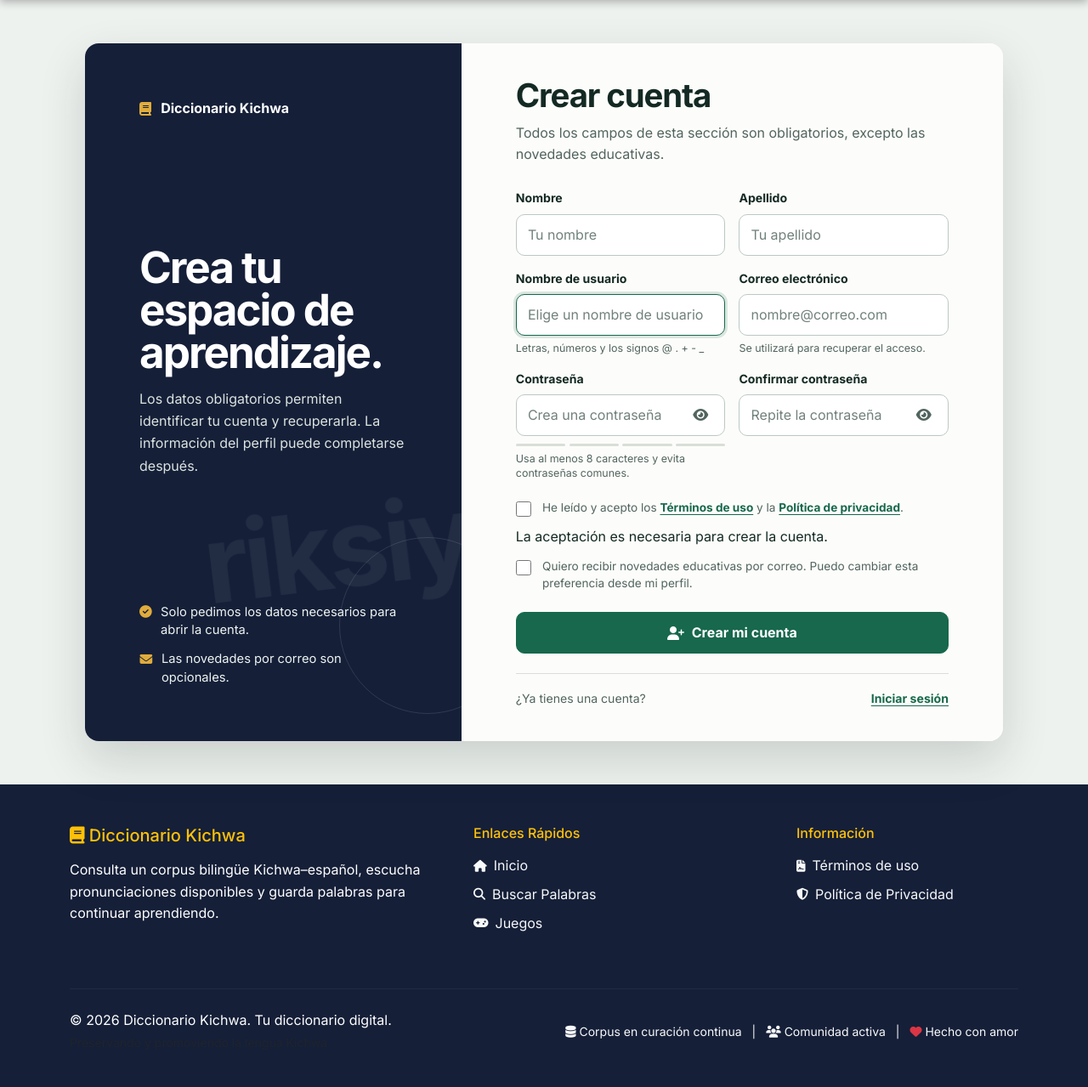
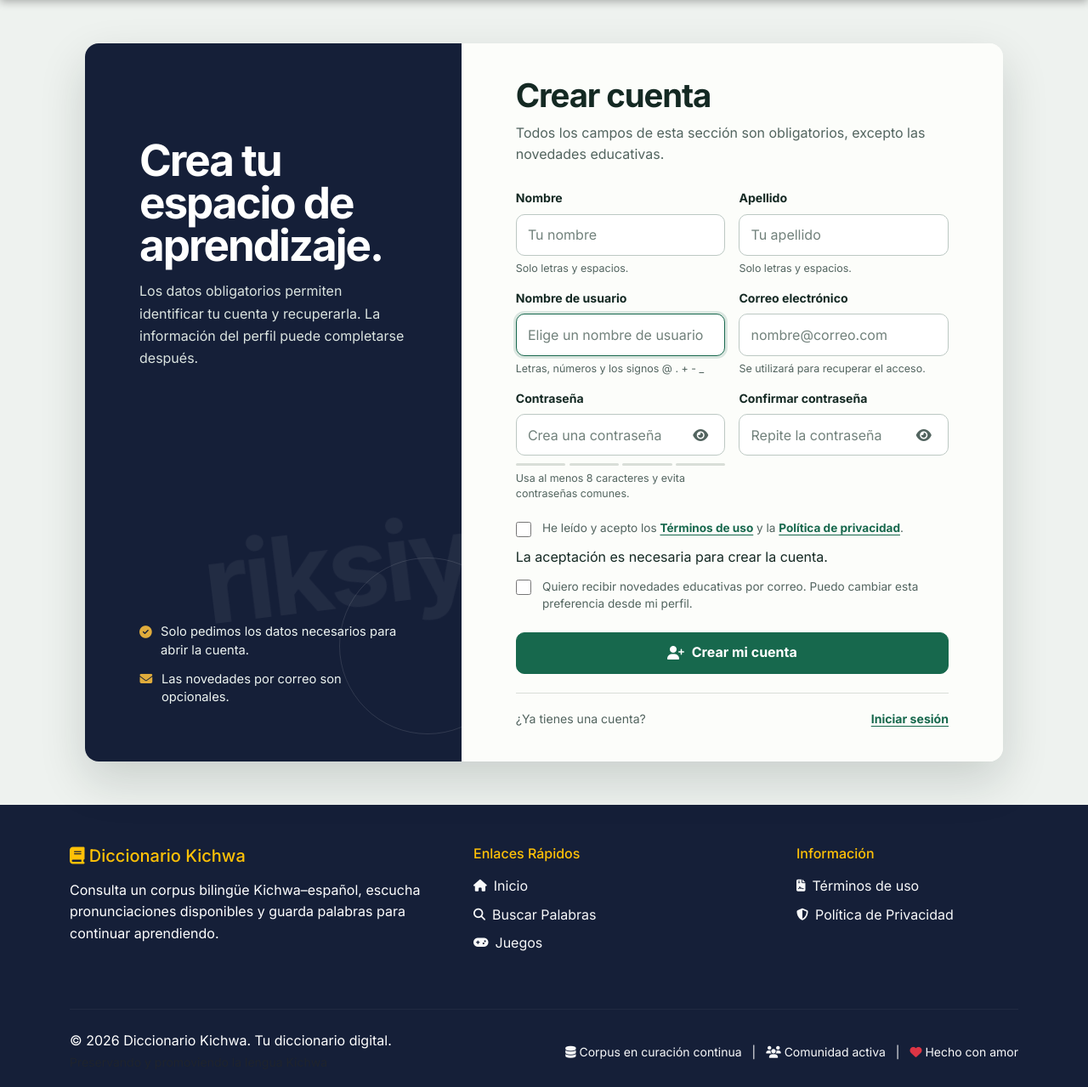
Before and after one commit to AlexanderGD21/Aplicativoweb, a Django app: page /usuarios/registro/ in a window 1280 px wide. Shown: the part 83-1362 px from the top of the page at 85% size. Before the commit the page ends 1306 px from the top, so only its background shows below. Run offline with Django 4.2, Linux system fonts and the light colour scheme; parts of the project's set-up code (start-up, migrations or seed data) failed here and were passed over.

Commit message:
Validar nombres del registro y quitar marca duplicada

```diff
--- a/apps/usuarios/forms.py
+++ b/apps/usuarios/forms.py
@@ -1,3 +1,5 @@
+import unicodedata
+
 from django import forms
 from django.contrib.auth.forms import AuthenticationForm, UserCreationForm
 from django.contrib.auth.models import User
@@ -6,12 +8,12 @@ from .models import PerfilUsuario
 
 
 def _limpiar_nombre_persona(valor, etiqueta):
-    valor = ' '.join(valor.split())
+    valor = ' '.join(unicodedata.normalize('NFC', valor).split())
     if not valor:
         raise forms.ValidationError(f'Ingresa tu {etiqueta.lower()}.')
-    if not all(caracter.isalpha() or caracter in " '-" for caracter in valor):
+    if not all(caracter.isalpha() or caracter == ' ' for caracter in valor):
         raise forms.ValidationError(
-            f'El {etiqueta.lower()} solo puede contener letras, espacios, apóstrofes o guiones.'
+            f'El {etiqueta.lower()} solo puede contener letras y espacios.'
         )
     return valor
 
@@ -82,7 +84,9 @@ class RegistroForm(UserCreationForm):
             'class': 'form-control',
             'placeholder': 'Tu nombre',
             'autocomplete': 'given-name',
-            'data-tooltip': 'Escribe tu nombre como quieres que aparezca en tu perfil',
+            'pattern': r'[\p{L} ]+',
+            'title': 'Usa solo letras y espacios.',
+            'data-tooltip': 'Usa solo letras y espacios; puedes incluir tildes',
         })
     )
     last_name = forms.CharField(
@@ -92,7 +96,9 @@ class RegistroForm(UserCreationForm):
             'class': 'form-control',
             'placeholder': 'Tu apellido',
             'autocomplete': 'family-name',
-            'data-tooltip': 'Este dato ayuda a identificar tu cuenta',
+            'pattern': r'[\p{L} ]+',
+            'title': 'Usa solo letras y espacios.',
+            'data-tooltip': 'Usa solo letras y espacios; puedes incluir tildes',
         })
     )
 
@@ -112,6 +118,8 @@ class RegistroForm(UserCreationForm):
 
     def __init__(self, *args, **kwargs):
         super().__init__(*args, **kwargs)
+        for campo, ayuda in (('first_name', 'first-name-help'), ('last_name', 'last-name-help')):
+            self.fields[campo].widget.attrs['aria-describedby'] = ayuda
         self.fields['username'].widget.attrs['aria-describedby'] = 'username-help'
         self.fields['email'].widget.attrs['aria-describedby'] = 'email-help'
         self.fields['password1'].widget.attrs.update({
@@ -133,6 +141,9 @@ class RegistroForm(UserCreationForm):
             for nombre in self.errors:
                 if nombre in self.fields:
                     self.fields[nombre].widget.attrs['aria-invalid'] = 'true'
+                    if nombre in ('first_name', 'last_name'):
+                        descritos = self.fields[nombre].widget.attrs['aria-describedby']
+                        self.fields[nombre].widget.attrs['aria-describedby'] = f'{descritos} {nombre.replace("_", "-")}-error'
 
     def clean_username(self):
         username = self.cleaned_data['username'].strip()
--- a/templates/usuarios/registro.html
+++ b/templates/usuarios/registro.html
@@ -2,17 +2,13 @@
 {% load static %}
 
 {% block title %}Crear una cuenta | Diccionario Kichwa{% endblock %}
-{% block extra_css %}<link rel="stylesheet" href="{% static 'css/auth.css' %}?v=20260911">{% endblock %}
+{% block extra_css %}<link rel="stylesheet" href="{% static 'css/auth.css' %}?v=20260912-2">{% endblock %}
 
 {% block content %}
 <section class="auth-page" aria-labelledby="register-page-title">
   <div class="auth-wrap">
     <div class="auth-frame auth-frame--register">
       <aside class="auth-orientation">
-        <a class="auth-brand" href="{% url 'diccionario:home' %}" data-tooltip="Volver al inicio sin crear una cuenta">
-          <i class="fas fa-book" aria-hidden="true"></i>
-          <span>Diccionario Kichwa</span>
-        </a>
         <div class="auth-orientation-copy">
           <h1 id="register-page-title">Crea tu espacio de aprendizaje.</h1>
           <p>Los datos obligatorios permiten identificar tu cuenta y recuperarla. La información del perfil puede completarse después.</p>
@@ -41,12 +37,14 @@
             <div class="auth-field{% if form.first_name.errors %} has-error{% endif %}">
               <label for="{{ form.first_name.id_for_label }}">Nombre</label>
               {{ form.first_name }}
-              {% for error in form.first_name.errors %}<span class="auth-error" role="alert">{{ error }}</span>{% endfor %}
+              <span class="auth-help" id="first-name-help">Solo letras y espacios.</span>
+              {% for error in form.first_name.errors %}<span class="auth-error" id="first-name-error" role="alert">{{ error }}</span>{% endfor %}
             </div>
             <div class="auth-field{% if form.last_name.errors %} has-error{% endif %}">
               <label for="{{ form.last_name.id_for_label }}">Apellido</label>
               {{ form.last_name }}
-              {% for error in form.last_name.errors %}<span class="auth-error" role="alert">{{ error }}</span>{% endfor %}
+              <span class="auth-help" id="last-name-help">Solo letras y espacios.</span>
+              {% for error in form.last_name.errors %}<span class="auth-error" id="last-name-error" role="alert">{{ error }}</span>{% endfor %}
             </div>
             <div class="auth-field{% if form.username.errors %} has-error{% endif %}">
               <label for="{{ form.username.id_for_label }}">Nombre de usuario</label>
```
Also changed, not shown: apps/usuarios/tests.py (+25 -1 lines).
